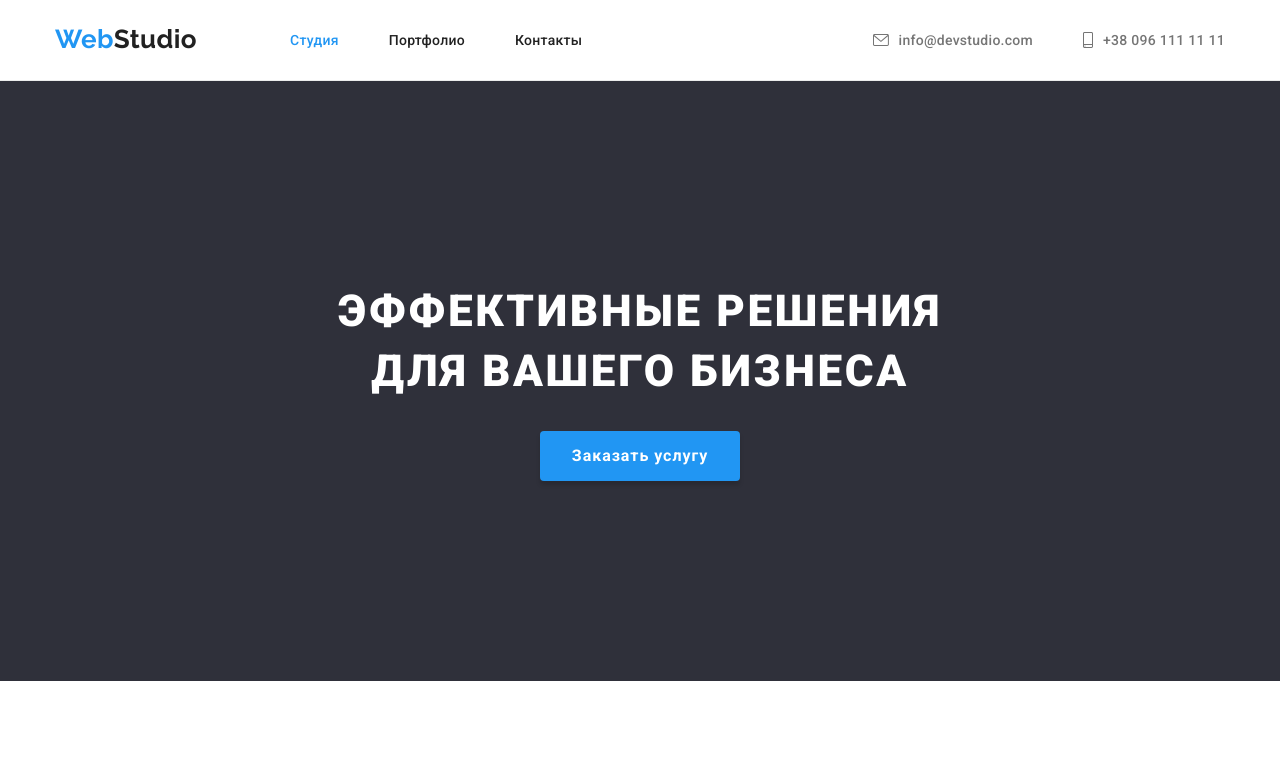
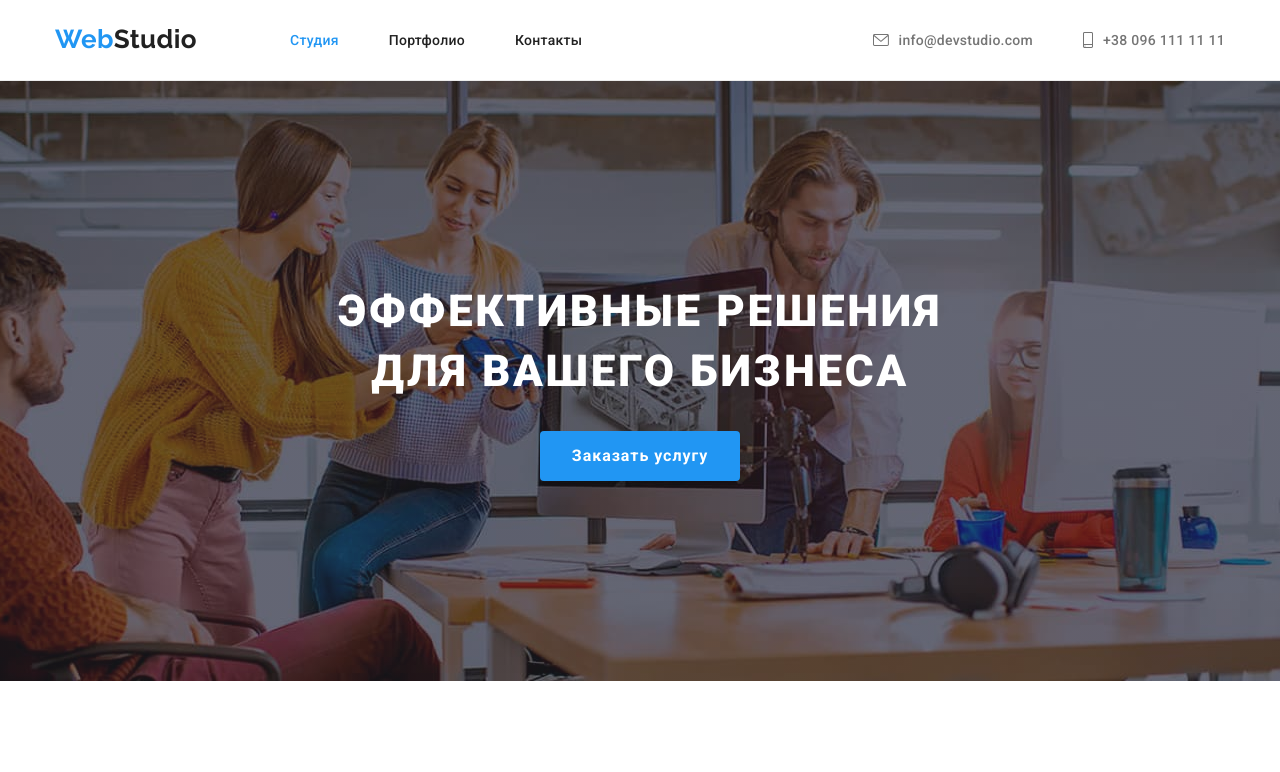
Before and after one commit to lexk87/goit-markup-hw-04, a plain HTML site: page index.html in a window 1280 px wide. Shown: the top 772 px of the page. Drawn offline with nearby package versions, Linux system fonts and the light colour scheme.

Commit message:
Добавляет бэкграунд для секции hero

```diff
--- a/css/styles.css
+++ b/css/styles.css
@@ -203,8 +203,14 @@ img {
 /* Герой */
 
 .hero-container {
+    background-image: linear-gradient(rgba(47, 48, 58, 0.4), rgba(47, 48, 58, 0.4)),
+        url(../images/hero-bg-img.jpg);
+    background-repeat: no-repeat;
+    background-position: center;
+    background-size: cover;
     background-color: var(--footer-bg-color);
     max-width: 1600px;
+    max-height: 600px;
     margin-left: auto;
     margin-right: auto;
     padding-top: 200px;
```
